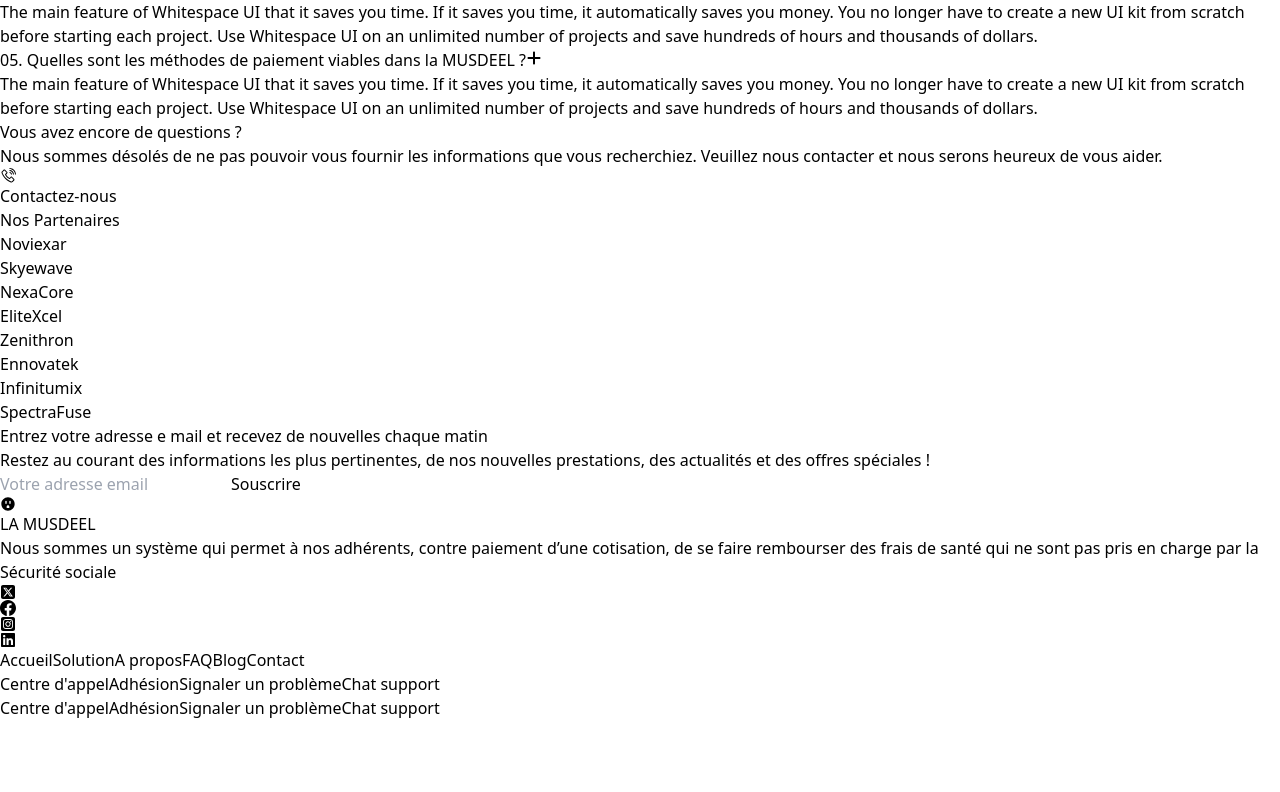
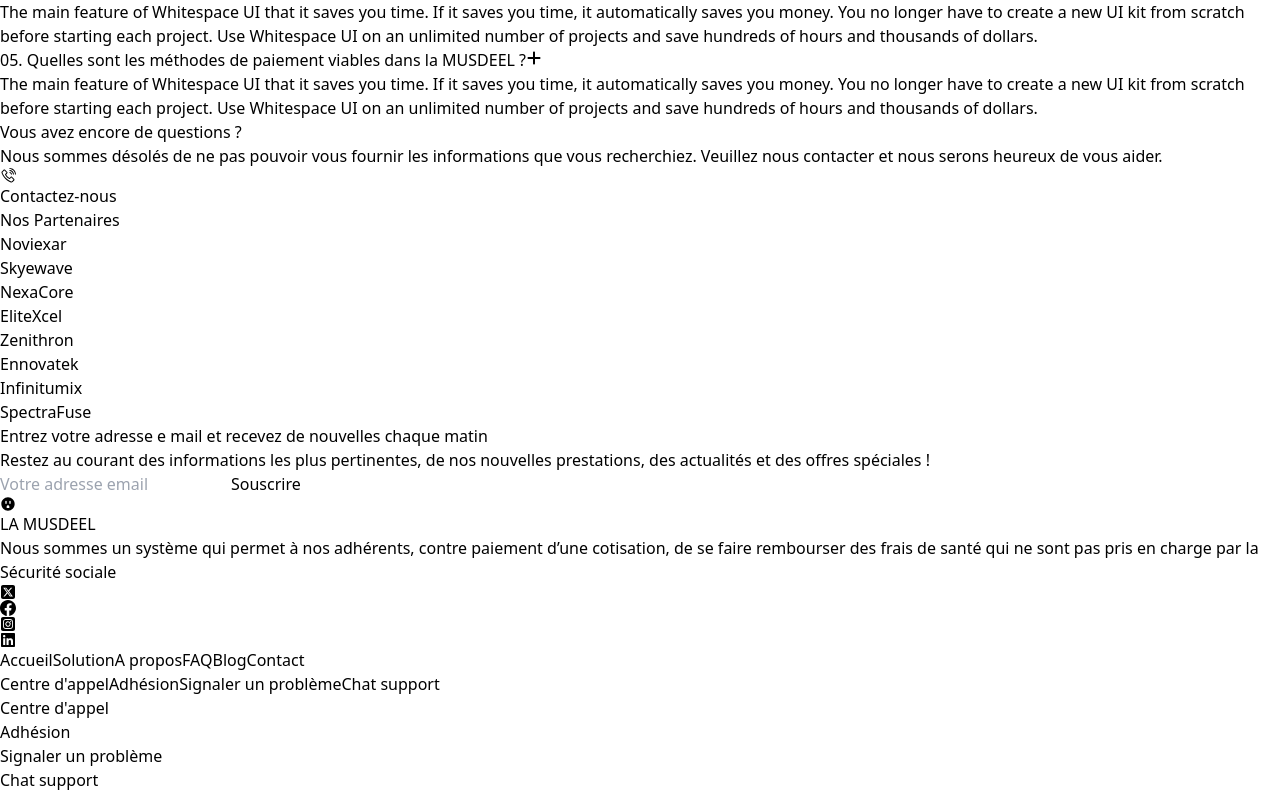
Before and after one commit to rovertnet/Scool, a React (Vite) app: page / in a window 1280 px wide. Shown: the part 3782-4574 px from the top of the page. Before the commit the page ends 4502 px from the top, so only its background shows below. Built offline with nearby package versions, Linux system fonts and the light colour scheme.

Commit message:
another commit

```diff
--- a/src/component/Footer.jsx
+++ b/src/component/Footer.jsx
@@ -8,14 +8,14 @@ import { Link } from "react-router-dom";
 const Footer = () => {
   return (
     <>
-      <div className="max-w-screen-2xl">
+      <div className="max-w-screexl">
         <div className="bg-slate-900 md:px-10 px-10 md:py-8 py-8">
           <h1 className="text-start font-bold text-xl md:text-2xl text-white leading-normal">
             LA MUSDEEL
           </h1>
-          <div className="flex flex-col md:flex-row gap-10">
+          <div className="flex flex-col md:flex-row justify-between items-center gap-16">
             <div className="flex flex-col gap-5">
-              <p className="text-slate-100 font-medium md:text-base text-justify max-w-lg text-lg py-4 md:py-5">
+              <p className="text-slate-100 font-medium md:text-base text-justify max-w-md text-lg py-4 md:py-5">
                 Nous sommes un système qui permet à nos adhérents, contre
                 paiement d’une cotisation, de se faire rembourser des frais de
                 santé qui ne sont pas pris en charge par la Sécurité sociale
@@ -28,7 +28,7 @@ const Footer = () => {
               </div>
             </div>
 
-            <>
+            <div className="md:w-1/2 flex flex-col md:flex-row flex-wrap justify-between gap-8 items-start md:mt-2">
               <div className="flex flex-col gap-2">
                 <Link className=" md:text-base text-lg text-slate-100" to={"/"}>
                   Accueil
@@ -79,20 +79,20 @@ const Footer = () => {
                 </Link>
               </div>
               <div className="flex flex-col gap-5">
-                <Link className=" md:text-base text-lg text-slate-100" to={"/"}>
+                <div className=" md:text-base text-lg text-slate-100">
                   Centre d'appel
-                </Link>
-                <Link className=" md:text-base text-lg text-slate-100" to={"/"}>
+                </div>
+                <div className=" md:text-base text-lg text-slate-100">
                   Adhésion
-                </Link>
-                <Link className=" md:text-base text-lg text-slate-100" to={"/"}>
+                </div>
+                <div className=" md:text-base text-lg text-slate-100">
                   Signaler un problème
-                </Link>
-                <Link className=" md:text-base text-lg text-slate-100" to={"/"}>
+                </div>
+                <div className=" md:text-base text-lg text-slate-100">
                   Chat support
-                </Link>
+                </div>
               </div>
-            </>
+            </div>
           </div>
         </div>
       </div>
```
